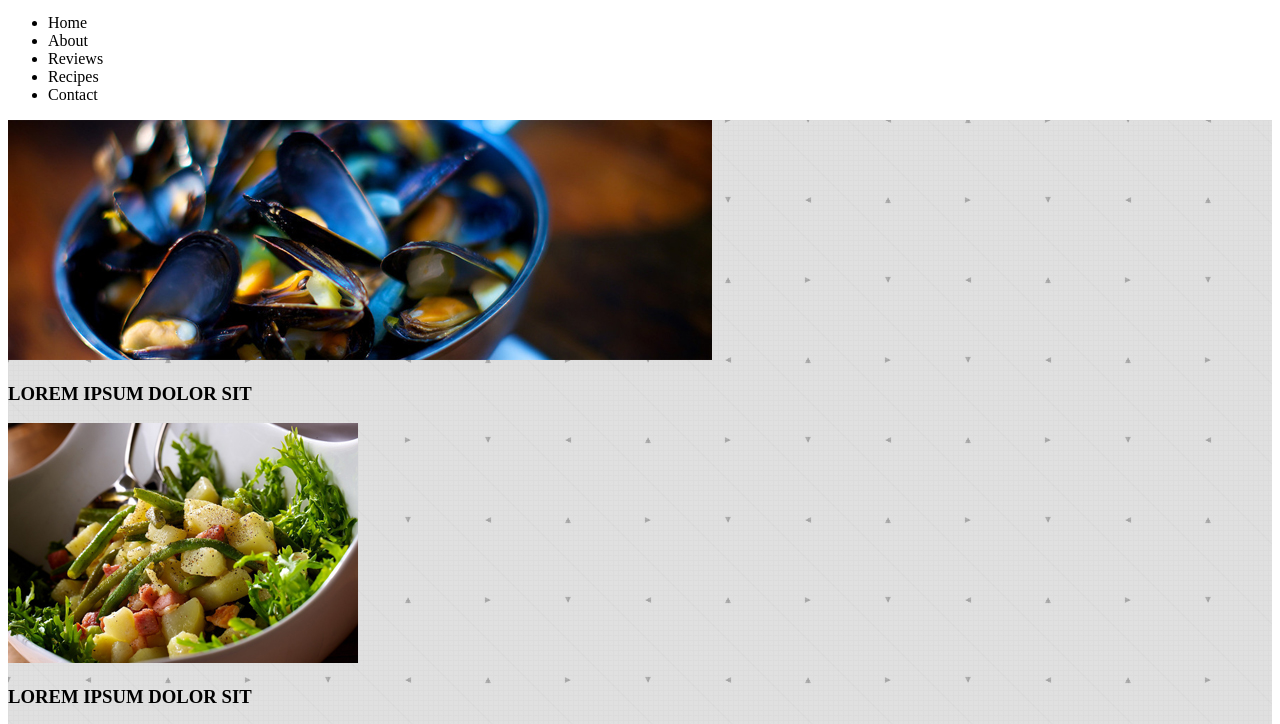
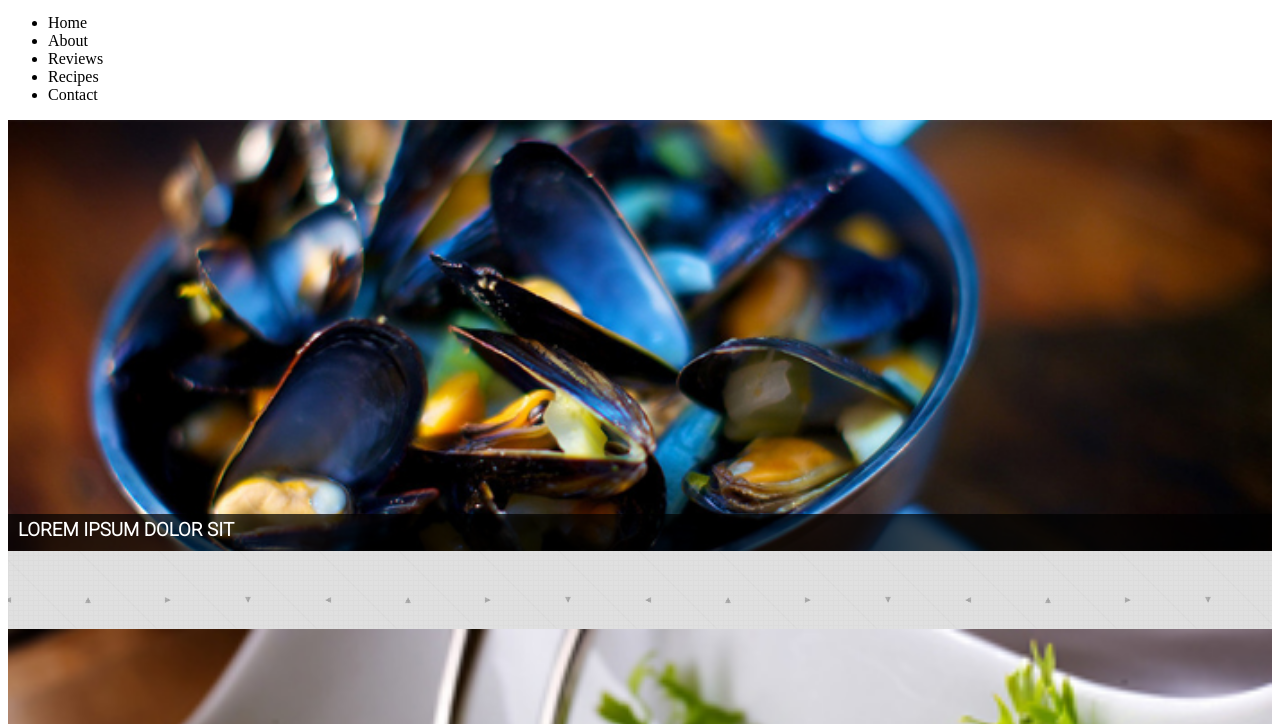
Before and after one commit to 1Sami1/FoodExplorer, a website: page dev/index.html in a window 1280 px wide. Shown: the part 49-773 px from the top of the page. Drawn offline with nearby package versions, Linux system fonts and the light colour scheme; files that its build step writes are made by us from their sources.

Commit message:
added divs around grid elements

```diff
--- a/dev/index.html
+++ b/dev/index.html
@@ -40,12 +40,18 @@
 	<!-- <h1>Replace Me with Your HTML Code...</h1> -->
 	<!-- main grid -->
 	<div class="grid-section">
+		<div class="image">
 			<img src="images/mussel.jpg" alt="">
 			<h3>LOREM IPSUM DOLOR SIT </h3>
+		</div >
+		<div class="image">
 			<img src="images/salad.jpg" alt="">
 			<h3>LOREM IPSUM DOLOR SIT </h3>
+		</div>
+		<div class="image">
 			<img src="images/pancake.jpg" alt="">
 			<h3>SIT AMET CONSECTETUR </h3>
+		</div>
 	</div>
 
 	<article>
--- a/dev/scss/_herogrid.scss
+++ b/dev/scss/_herogrid.scss
@@ -0,0 +1,17 @@
+.grid-section{
+    img{
+        width: 100%;
+    }
+    h3{
+        background-color: rgba(0, 0, 0, 0.708);
+        color: white;
+        position: relative;
+        bottom: 3.7rem;
+        height: 2rem;
+        padding-left: 10px;
+        padding-top: 5px;
+        font-family: 'Roboto', sans-serif;
+
+    }
+
+}
--- a/dev/scss/_typog.scss
+++ b/dev/scss/_typog.scss
@@ -1,3 +1,3 @@
 main{
-    background-image: url(/dev/images/bg.jpg);
+    background-image: url("../images/bg.jpg");
 }
--- a/dev/scss/styles.scss
+++ b/dev/scss/styles.scss
@@ -1,2 +1,3 @@
 // Place your Sass imports here...
 @import "typog";
+@import "herogrid";
```
Lines whose indentation alone changed are shown as unchanged.
